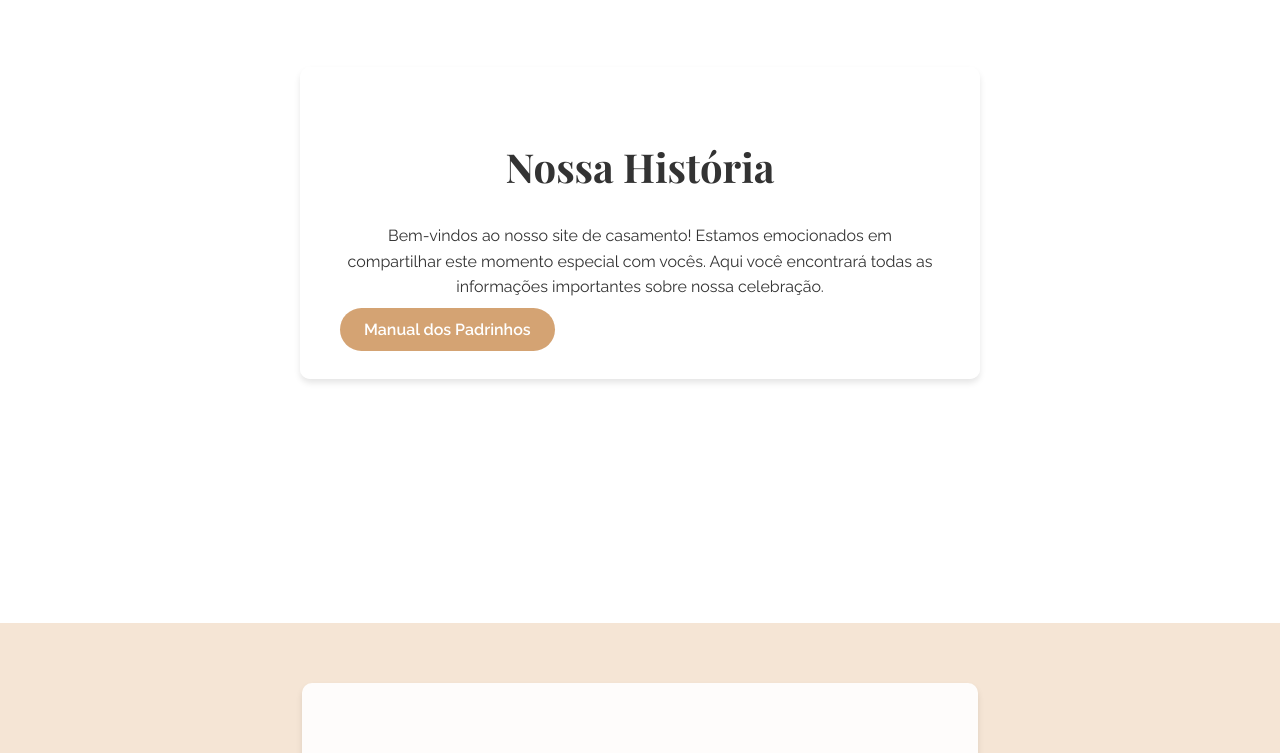
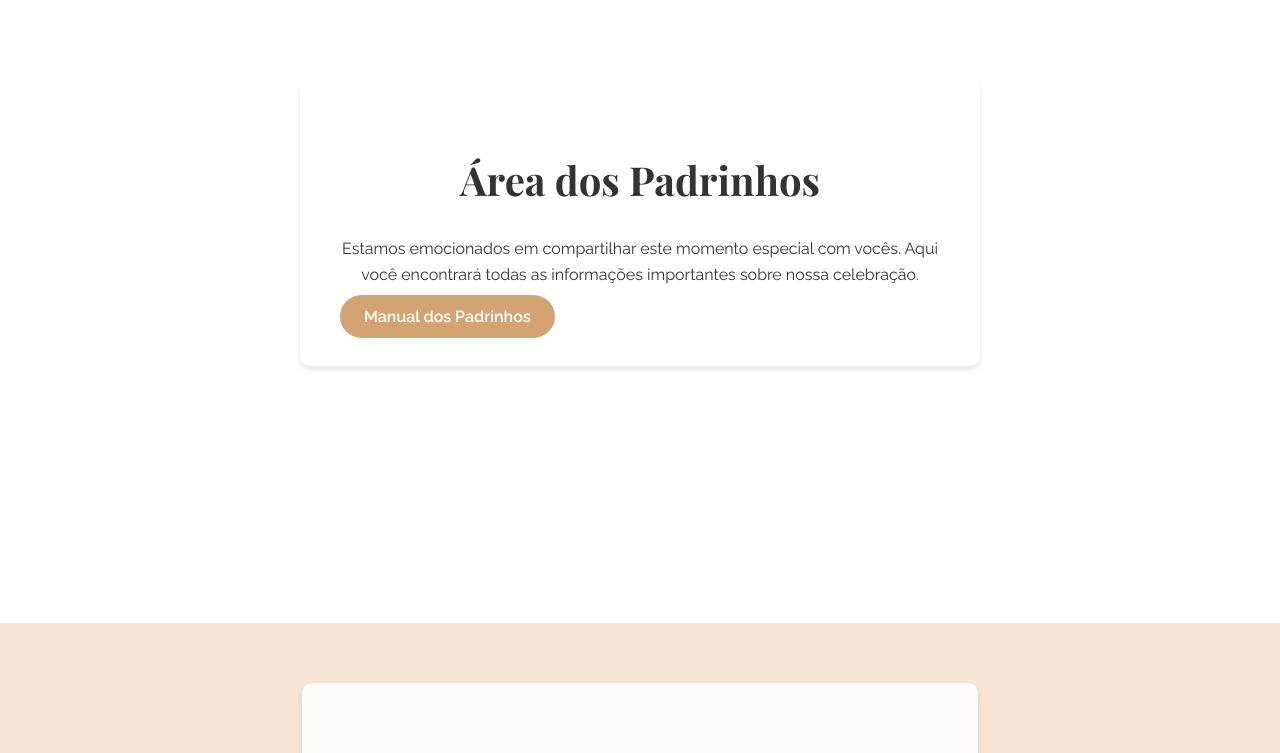
Before and after one commit to FabioSilverio/FabioSilverio.github.io, a plain HTML site: page index.html in a window 1280 px wide. Shown: the part 977-1730 px from the top of the page. Drawn offline with nearby package versions, Linux system fonts and the light colour scheme.

Commit message:
Update index.html

```diff
--- a/index.html
+++ b/index.html
@@ -39,7 +39,7 @@
             background-size: cover;
         }
         #hero {
-            background-image: url('https://ibb.co/hyqRV7n][img]https://i.ibb.co/yX3nqfM/Captura-de-tela-2024-10-01-215249.png');
+            background-image: url('https://i.ibb.co/yX3nqfM/Captura-de-tela-2024-10-01-215249.png');
         }
         #hero::before {
             content: '';
@@ -170,8 +170,8 @@
 
     <div id="about" class="section fade-in">
         <div class="content-wrapper">
-            <h2>Nossa História</h2>
-            <p>Bem-vindos ao nosso site de casamento! Estamos emocionados em compartilhar este momento especial com vocês. Aqui você encontrará todas as informações importantes sobre nossa celebração.</p>
+            <h2>Área dos Padrinhos</h2>
+            <p>Estamos emocionados em compartilhar este momento especial com vocês. Aqui você encontrará todas as informações importantes sobre nossa celebração.</p>
             <a href="#" class="btn" download>Manual dos Padrinhos</a>
         </div>
     </div>
```
